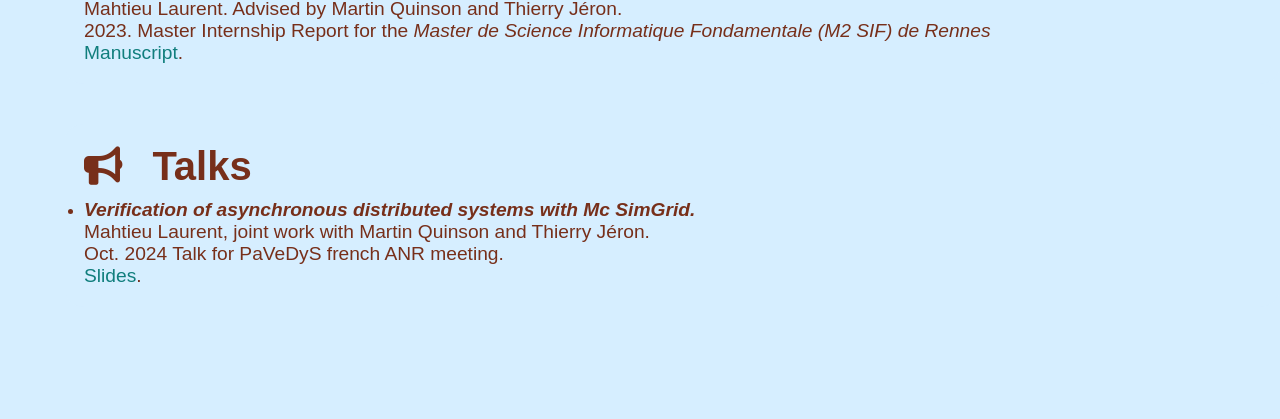
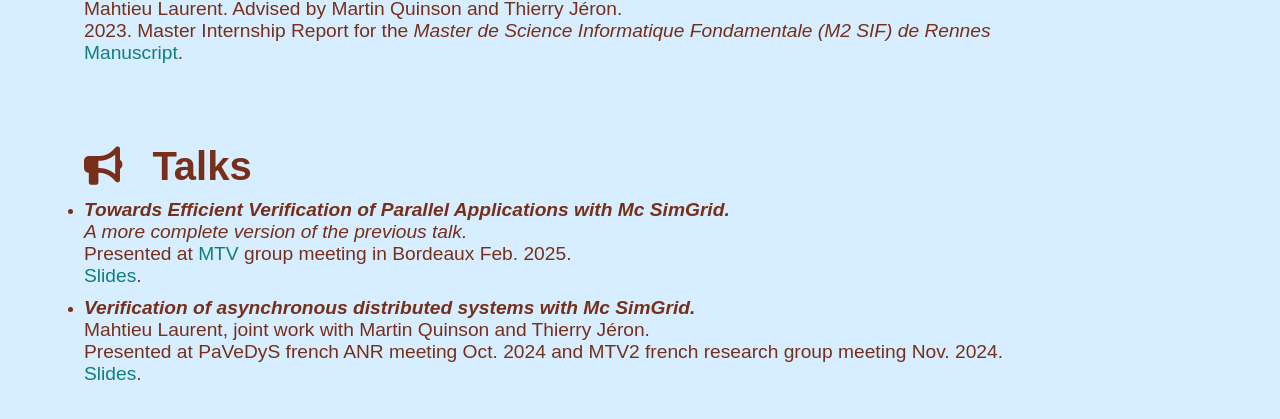
Before and after one commit to mwapl/mwapl.github.io, a plain HTML site: page research.html in a window 1280 px wide. Shown: the part 635-1054 px from the top of the page. Before the commit the page ends 982 px from the top, so only its background shows below. Drawn offline with nearby package versions, Linux system fonts and the light colour scheme.

Commit message:
Add MTV talk at LaBRI

```diff
--- a/research.html
+++ b/research.html
@@ -62,11 +62,21 @@
 	<ul>
 	  <li>
 	    <p>
+	      <i><b>Towards Efficient Verification of Parallel Applications with Mc SimGrid.</b></i><br>
+	      <i>A more complete version of the previous talk.</i><br>
+	      Presented at <a href="https://mtv.labri.fr/">MTV</a> group meeting in Bordeaux Feb. 2025.
+	      <br>
+	      <a href="slides/slides_mtv_0225.pdf">Slides</a>.
+	    </p>
+	  </li>
+	  <li>
+	    <p>
 	      <i><b>Verification of asynchronous distributed systems with Mc SimGrid.</b></i><br>
 	      Mahtieu Laurent, joint work with Martin Quinson and Thierry Jéron.<br>
-	      Oct. 2024 Talk for PaVeDyS french ANR meeting.
+	      Presented at PaVeDyS french ANR meeting Oct. 2024 and
+	      MTV2 french research group meeting Nov. 2024.
 	      <br>
-	      <a href="slides_pavedys_1024.pdf">Slides</a>.
+	      <a href="slides/slides_pavedys_1024.pdf">Slides</a>.
 	    </p>
 	  </li>
 	</ul>
```
Also changed, not shown: 3 other files.
